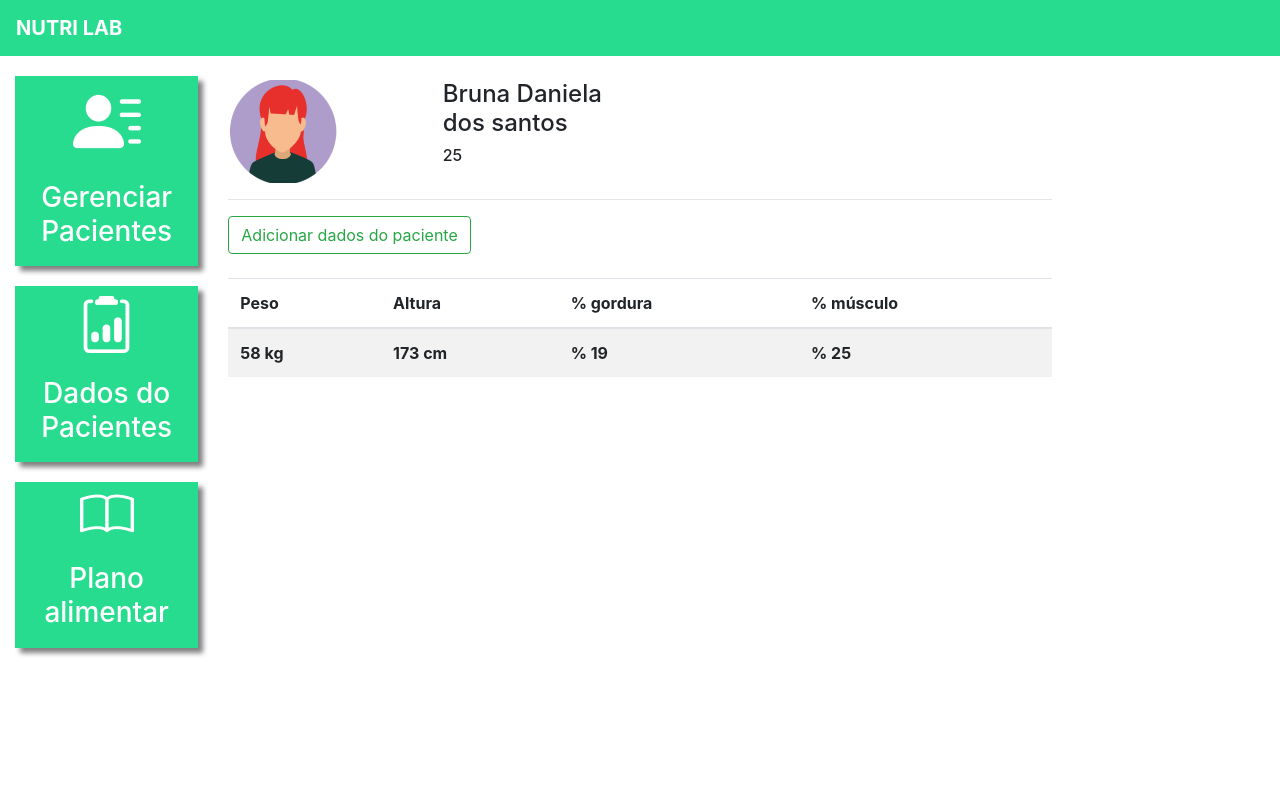
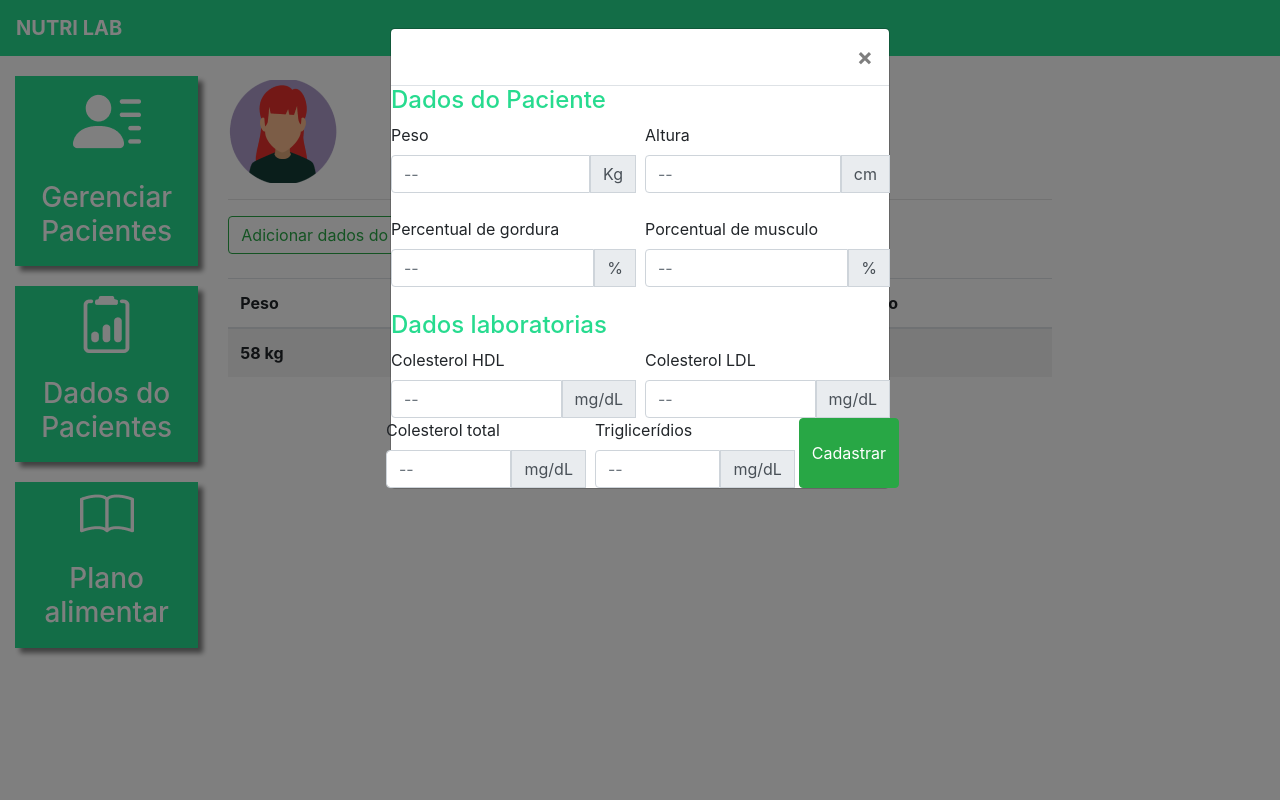
Before and after one commit to ClaudioFritzen/Nutri_Lab_Django, a Django app: page /dados_pacientes/8/ in a window 1280 px wide, after a click on "Adicionar dados do paciente". Run offline with Django 4.2, Linux system fonts and the light colour scheme; a user stored in the database is signed in; data comes from the database, SQL or seed files in the repository; both versions use the stored data as it was after the commit; lists and menus that the app fills with data are empty.

Commit message:
adcionar informacao ao paciente

```diff
--- a/plataforma/admin.py
+++ b/plataforma/admin.py
@@ -1,7 +1,8 @@
 from django.contrib import admin
-from .models import Pacientes
+from .models import Pacientes, DadosPaciente
 
 
 
 # Register your models here.
-admin.site.register(Pacientes)
+admin.site.register(Pacientes),
+admin.site.register(DadosPaciente)
--- a/plataforma/models.py
+++ b/plataforma/models.py
@@ -12,3 +12,18 @@ class Pacientes(models.Model):
     nutri = models.ForeignKey(User, on_delete=models.CASCADE)
 def __str__(self):
     return self.nome
+
+class DadosPaciente(models.Model):
+    paciente = models.ForeignKey(Pacientes, on_delete=models.CASCADE)
+    data = models.DateTimeField()
+    peso = models.IntegerField()
+    altura = models.IntegerField()
+    percentual_gordura = models.IntegerField()
+    percentual_musculo = models.IntegerField()
+    colesterol_hdl = models.IntegerField()
+    colesterol_ldl = models.IntegerField()
+    colesterol_total = models.IntegerField()
+    trigliceridios = models.IntegerField()
+
+    def __str__(self):
+        return f"Paciente({self.paciente.nome}, {self.peso})"
--- a/plataforma/templates/dados_paciente.html
+++ b/plataforma/templates/dados_paciente.html
@@ -54,4 +54,126 @@
             </tr>
         </tbody>
     </table>
+
+
+<div class="modal fade" id="modal" tabindex="-1" role="dialog" aria-labelledby="exampleModalLabel" aria-hidden="true">
+    <div class="modal-dialog" role="document">
+        <div class="modal-content">
+            <div class="modal-header">
+                <button type="button" class="close" data-dismiss="modal" aria-label="Close">
+                    <span aria-hidden="true">&times;</span>
+                </button>
+            </div>
+
+            <div class="modal-boby">
+                <form action="{% url 'dados_paciente' paciente.id %}" method="POST"> {% csrf_token%}
+
+                    <h4 class="titulo"> Dados do Paciente </h4>
+                    <div class="form-row">
+
+                        <div class="col-md">
+                            <label for="validationServerUsername"> Peso </label>
+                            <div class="input-group">
+                                <input type="number" class="form-control" placeholder="--" name="peso">
+                                <div class="input-group-prepend">
+                                    <span class="input-group-text" id="inputGroupPrepend3"> Kg </span>
+                                </div>
+                            </div>
+
+                        </div>
+
+                        <div class="col-md">
+                            <label for="validationServerUsername"> Altura </label>
+                            <div class="input-group">
+                                <input type="number" class="form-control" placeholder="--" name="altura">
+                                <div class="input-group-prepend">
+                                    <span class="input-group-text" id="inputGroupPrepend3"> cm </span>
+                                </div>
+                            </div>
+                        </div>
+                    </div>
+                    <br>
+                    <div class="form-row">
+
+                        <div class="col-md">
+                            <label for="validationServerUsername"> Percentual de gordura </label>
+                            <div class="input-group">
+                                <input type="number" class="form-control" placeholder="--" name="gordura">
+                                <div class="input-group-prepend">
+                                    <span class="input-group-text" id="inputGroupPrepend3">%</span>
+                                </div>
+                            </div>
+
+                        </div>
+
+                        <div class="col-md">
+                            <label for="validationServerUsername"> Porcentual de musculo </label>
+                            <div class="input-group">
+                                <input type="number" class="form-control" placeholder="--" name="musculo">
+                                <div class="input-group-prepend">
+                                    <span class="input-group-text" id="inputGroupPrepend3">%</span>
+                                </div>
+                            </div>
+                        </div>
+                    </div>
+                    <br>
+                    <!-- -->
+                    <h4 class="titulo"> Dados laboratorias </h4>
+                    <div class="form-row">
+
+                        <div class="col-md">
+                            <label for="validationServerUsername"> Colesterol HDL </label>
+                            <div class="input-group">
+                                <input type="number" class="form-control" placeholder="--" name="hdl">
+                                <div class="input-group-prepend">
+                                    <span class="input-group-text" id="inputGroupPrepend3"> mg/dL </span>
+                                </div>
+                            </div>
+
+                        </div>
+
+                        <div class="col-md">
+                            <label for="validationServerUsername"> Colesterol LDL </label>
+                            <div class="input-group">
+                                <input type="number" class="form-control" placeholder="--" name="ldl">
+                                <div class="input-group-prepend">
+                                    <span class="input-group-text" id="inputGroupPrepend3"> mg/dL </span>
+                                </div>
+                            </div>
+                    </div>
+                    <br>
+                    <!-- -->
+                    <div class="form-row">
+
+                        <div class="col-md">
+                            <label for="validationServerUsername"> Colesterol total </label>
+                            <div class="input-group">
+                                <input type="number" class="form-control" placeholder="--" name="ctotal">
+                                <div class="input-group-prepend">
+                                    <span class="input-group-text" id="inputGroupPrepend3"> mg/dL </span>
+                                </div>
+                            </div>
+
+                        </div>
+
+                        <div class="col-md">
+                            <label for="validationServerUsername"> Triglicerídios </label>
+                            <div class="input-group">
+                                <input type="number" class="form-control" placeholder="--" name="triglicerídios">
+                                <div class="input-group-prepend">
+                                    <span class="input-group-text" id="inputGroupPrepend3"> mg/dL </span>
+                                </div>
+                            </div>
+                    </div>
+
+                    <br>
+
+                    <input type="submit" value="Cadastrar" class="btn btn-success">
+
+                </form>
+            </div>
+        </div>
+    </div>
+</div>
+
 {% endblock%}
--- a/plataforma/views.py
+++ b/plataforma/views.py
@@ -3,7 +3,8 @@ from django.http import HttpResponse
 from django.contrib.auth.decorators import login_required
 from django.contrib import messages
 from django.contrib.messages import constants
-from .models import Pacientes
+from .models import Pacientes, DadosPaciente
+from datetime import datetime
 
 # Create your views here.
 @login_required(login_url='/auth/logar/')
@@ -74,3 +75,27 @@ def dados_paciente(request, id):
     if request.method == "GET":
 
         return render(request, 'dados_paciente.html', {'paciente': paciente })
+    elif request.method == "POST":
+        peso = request.POST.get('peso')
+        altura = request.POST.get('altura')
+        gordura = request.POST.get('gordura')
+        musculo = request.POST.get('musculo')
+        hdl = request.POST.get('hdl')
+        ldl = request.POST.get('ldl')
+        colesterol_total = request.POST.get('ctotal')
+        triglicerídios = request.POST.get('triglicerídios')
+
+        paciente = DadosPaciente(paciente=paciente,
+                                data=datetime.now(),
+                                peso=peso,
+                                altura=altura,
+                                percentual_gordura=gordura,
+                                percentual_musculo=musculo,
+                                colesterol_hdl=hdl,
+                                colesterol_ldl=ldl,
+                                colesterol_total=colesterol_total,
+                                trigliceridios=triglicerídios)
+        paciente.save()
+        messages.add_message(request, constants.SUCCESS, 'Dados cadastrado com sucesso')
+
+        return redirect('/dados_paciente/')
```
Also changed, not shown: db.sqlite3, plataforma/migrations/0002_dadospaciente.py (added).
